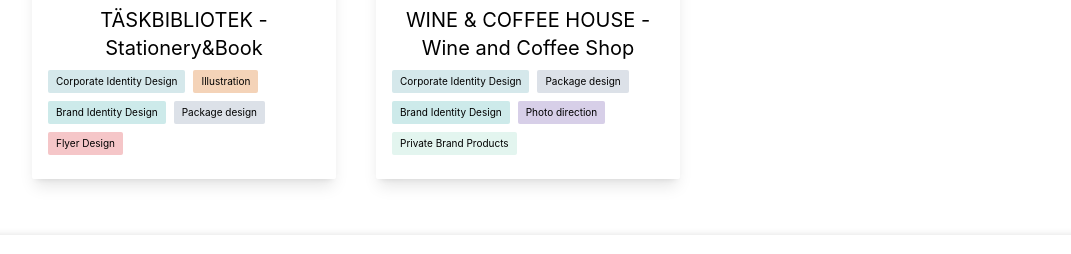
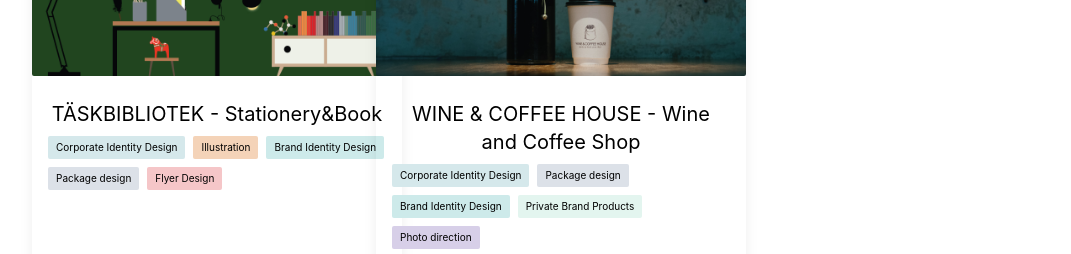
Before and after one commit to mariamarinescu/ji-yun, a React (Vite) app: page /projects in a window 1280 px wide. Shown: the part 698-952 px from the top of the page, without its empty margins (112-1183 px from the left). Built offline with nearby package versions, Linux system fonts and the light colour scheme; a web font is replaced by a local one; what tailwindcss-children would draw is missing.

Commit message:
fix(projects): add same size to project card

```diff
--- a/src/components/projects/ProjectCard.tsx
+++ b/src/components/projects/ProjectCard.tsx
@@ -35,7 +35,7 @@
         aria-label="Single Project"
         onClick={() => setProjectDetailsModalOpen(true)}
       >
-        <div className="bg-secondary-light dark:bg-ternary-dark mb-10 cursor-pointer rounded-sm shadow-lg hover:shadow-xl sm:mb-0">
+        <div className="bg-secondary-light dark:bg-ternary-dark mb-10 h-[400px] w-[370px] cursor-pointer rounded-sm shadow-lg hover:shadow-xl sm:mb-0">
           <div>
             <img
               src={project?.img}
@@ -47,7 +47,7 @@
             <p className="font-general-medium text-ternary-dark dark:text-ternary-light mb-2 text-lg md:text-xl">
               {project?.client}
             </p>
-            <span className="text-ternary-dark dark:text-ternary-light flex flex-wrap gap-2">
+            <span className="text-ternary-dark dark:text-ternary-light my-auto flex h-full flex-wrap gap-2">
               {project?.tags.map((tag) => (
                 <div
                   key={tag}
--- a/src/data/projects.ts
+++ b/src/data/projects.ts
@@ -153,8 +153,8 @@
       'Corporate Identity Design',
       'Package design',
       'Brand Identity Design',
+      'Private Brand Products',
       'Photo direction',
-      'Private Brand Products',
     ],
     referenceWebsite: 'https://wine-and-coffeehouse.de/en/cafe-bar-in-berlin',
     gallery: [
```
